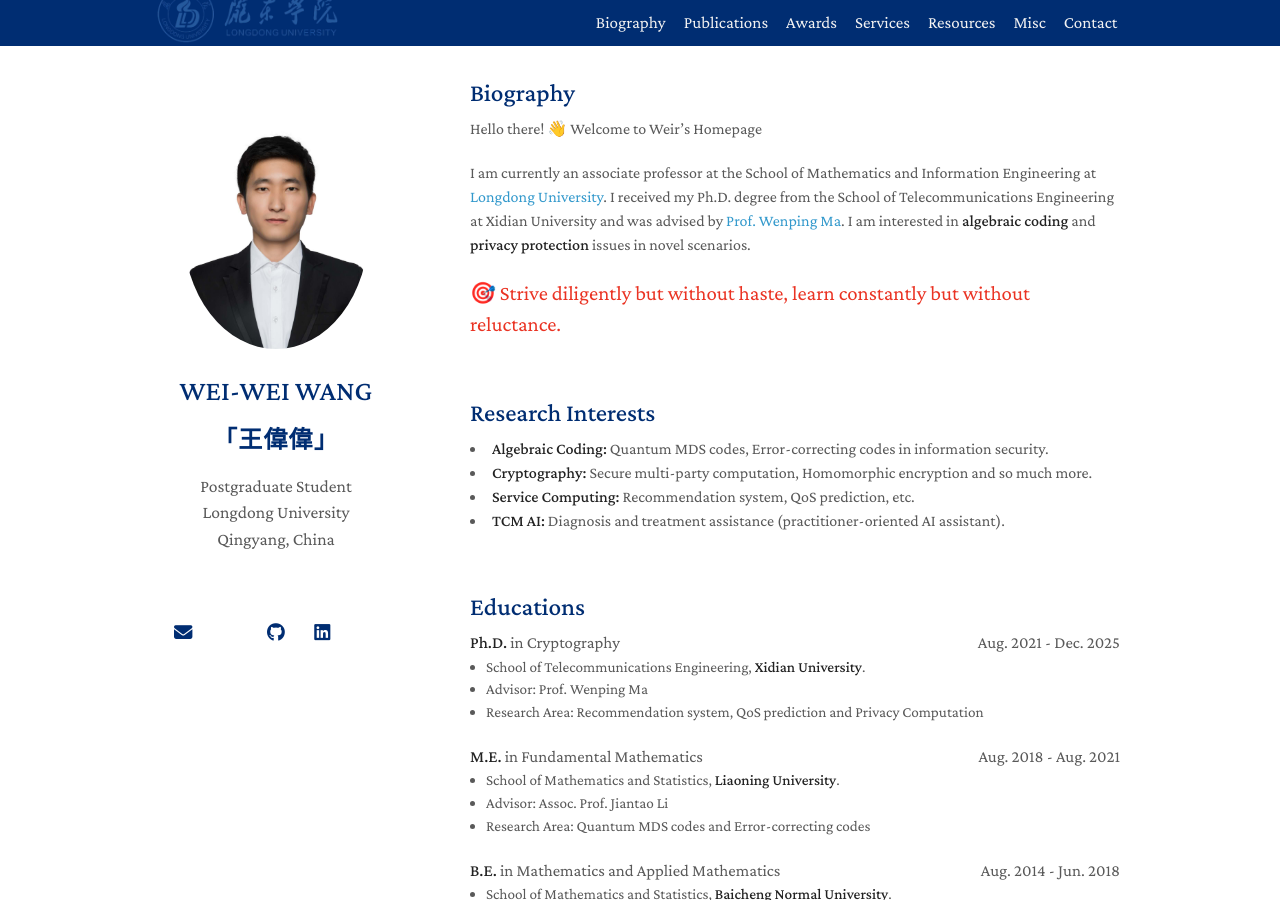
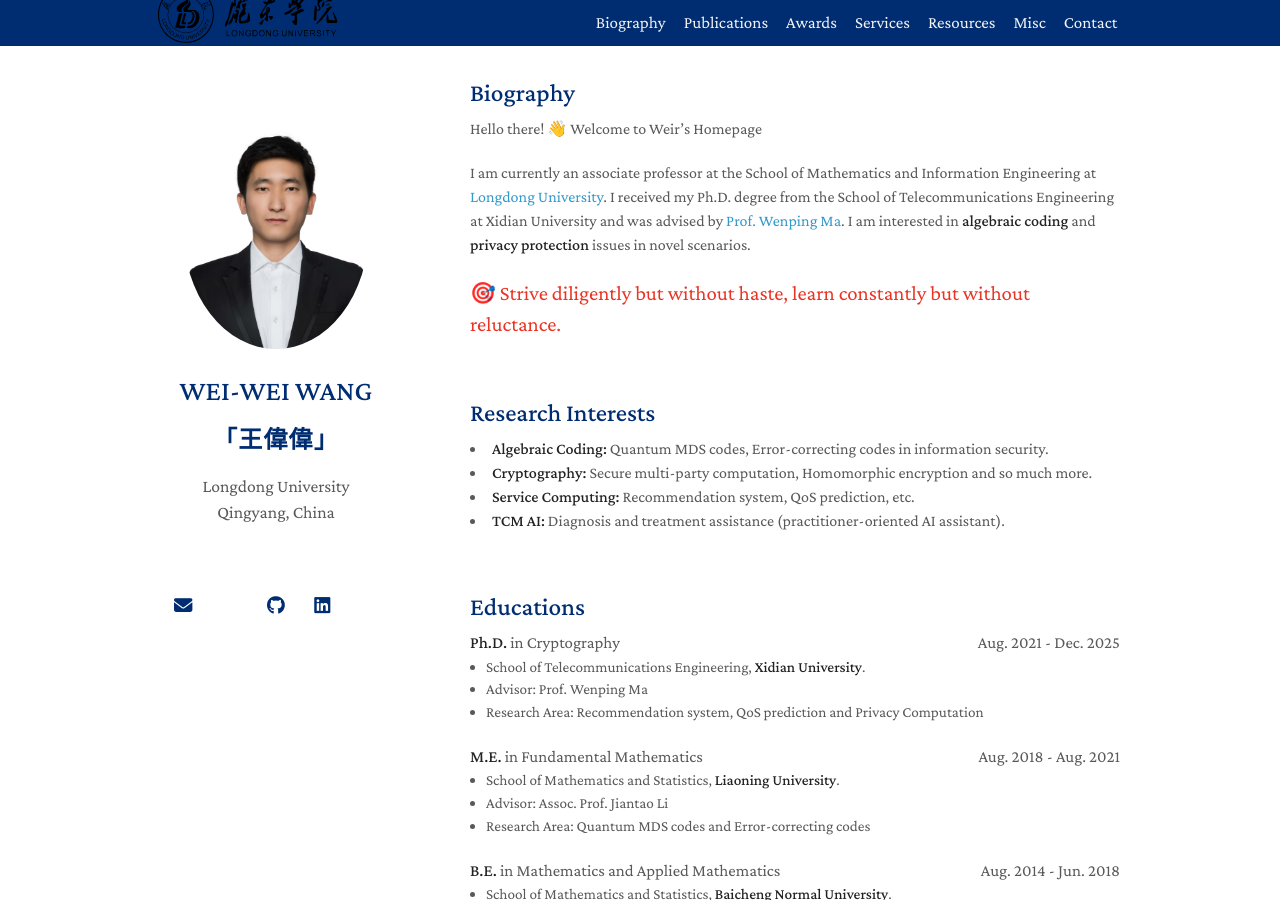
Before and after one commit to Joe-weir-wong/joe-weir-wong.github.io, a Jekyll site: the page built from index.md, in a window 1280 px wide and 900 px high. Built offline with Jekyll 4.4.1, drawn with Linux system fonts in a browser that asks for light colours; a style sheet for code colours, icons or effects is not loaded.

Commit message:
edit messages

```diff
--- a/_config.yml
+++ b/_config.yml
@@ -1,11 +1,11 @@
 # Basic Information
 title: WEI-WEI WANG
 cn_title: 「王偉偉」
-position: Postgraduate Student
+# position: Postgraduate Student
 # department: School of Telecommunications Engineering
 affiliation: Longdong University
 affiliation_link: https://www.ldxy.edu.cn/
-affiliation_logo: ./assets/img/LDU.png #./assets/img/university-logo-small-horizontal-white-156eae9527.svg
+affiliation_logo: ./assets/img/LDU.svg #./assets/img/university-logo-small-horizontal-white-156eae9527.svg
 location: Qingyang, China
 email: wweiwei@ieee.org
 
```
Also changed, not shown: assets/img/LDU.svg (added).
